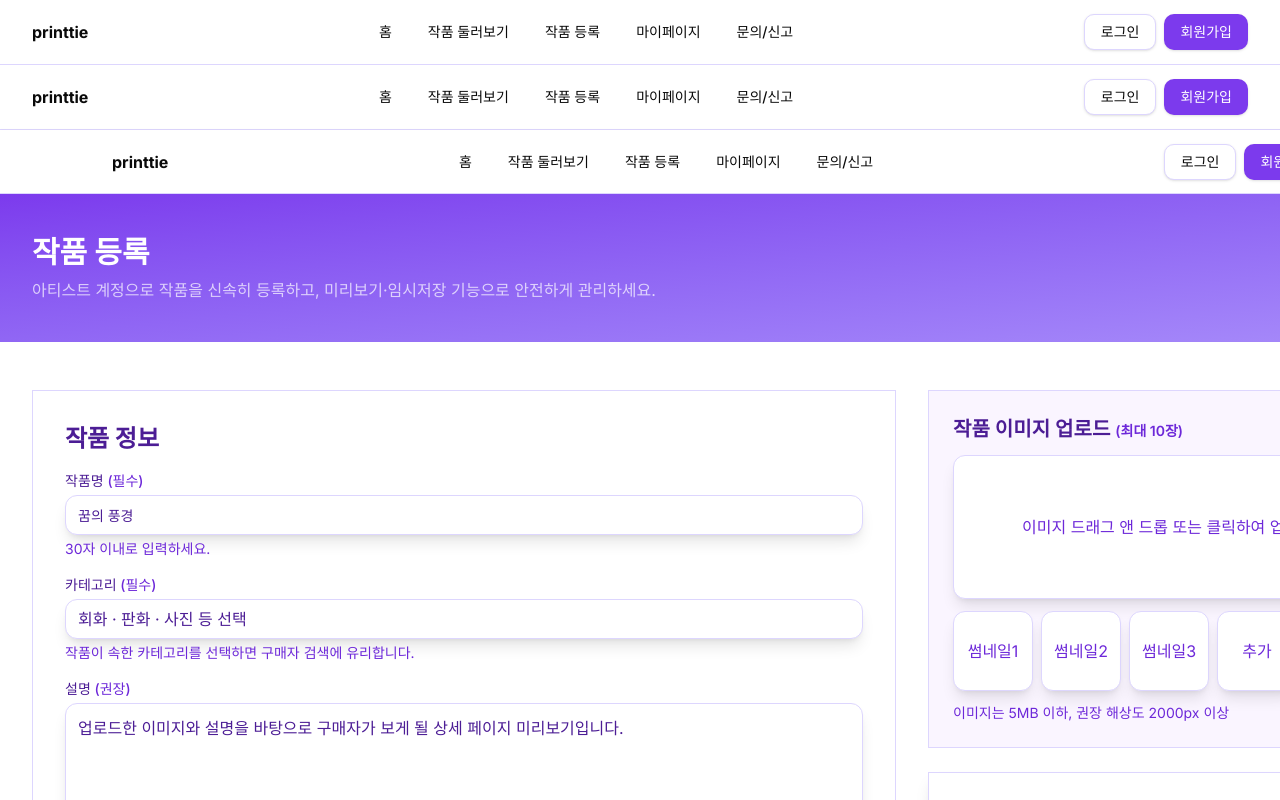
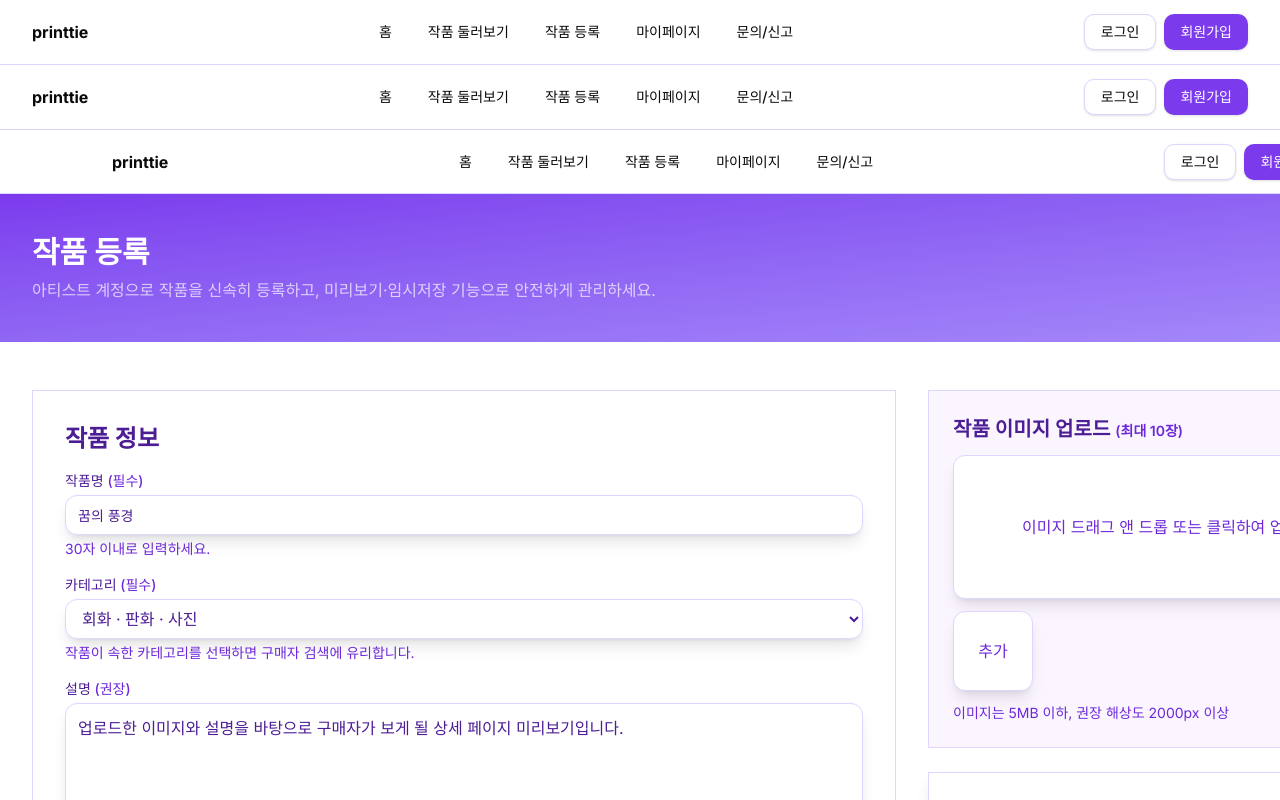
Before and after one commit to handaggledaggle/project-d29e4186-a74ffc-frontend, a Next.js app: page /artworks/new in a window 1280 px wide. Shown: the top 800 px of the page. Built offline with nearby package versions, Linux system fonts and the light colour scheme.

Commit message:
feat(frontend): add artwork create UI and API submission

```diff
--- a/app/artworks/new/_components/ArtworkCreateClient.tsx
+++ b/app/artworks/new/_components/ArtworkCreateClient.tsx
@@ -1,6 +1,7 @@
 "use client";
 
 import * as React from "react";
+import { useRouter } from "next/navigation";
 
 import { Price } from "@/components/Price";
 import { Button } from "@/components/ui/button";
@@ -8,10 +9,14 @@ import { Card } from "@/components/ui/card";
 import { Input } from "@/components/ui/input";
 import { Label } from "@/components/ui/label";
 import { cn } from "@/lib/utils";
+import { apiFetch } from "@/lib/api";
+import type { ArtworkCreateResponse } from "@/types/artwork";
 
 export default function ArtworkCreateClient() {
+  const router = useRouter();
+
   const [title, setTitle] = React.useState("꿈의 풍경");
-  const [category, setCategory] = React.useState("회화 · 판화 · 사진 등 선택");
+  const [category, setCategory] = React.useState("PAINTING");
   const [description, setDescription] = React.useState(
     "업로드한 이미지와 설명을 바탕으로 구매자가 보게 될 상세 페이지 미리보기입니다."
   );
@@ -19,12 +24,56 @@ export default function ArtworkCreateClient() {
   const [quantity, setQuantity] = React.useState<number | "">("");
 
   const [files, setFiles] = React.useState<File[]>([]);
+  const [loading, setLoading] = React.useState(false);
+  const [error, setError] = React.useState<string | null>(null);
 
-  const onSubmit = (e: React.FormEvent) => {
+  const onSubmit = async (e: React.FormEvent) => {
     e.preventDefault();
-    // TODO: API 연동 (/api/v1/artworks)
-    // eslint-disable-next-line no-console
-    console.log({ title, category, description, price, quantity, files });
+    setError(null);
+
+    // basic validation
+    if (!title || !price) {
+      setError("작품명과 가격은 필수입니다.");
+      return;
+    }
+
+    const form = new FormData();
+    form.append("title", title);
+    form.append("category", category);
+    form.append("price", String(price));
+    if (description) form.append("description", description);
+    if (typeof quantity === "number") form.append("quantity", String(quantity));
+
+    // Append files (API expects multipart/form-data)
+    files.slice(0, 10).forEach((f, i) => {
+      form.append("files", f, f.name);
+    });
+
+    try {
+      setLoading(true);
+      const res = await apiFetch<ArtworkCreateResponse>(`/api/v1/artworks`, {
+        method: "POST",
+        body: form,
+      });
+
+      if (!res.ok) {
+        setError(res.error.message || "등록에 실패했습니다.");
+        return;
+      }
+
+      // Navigate to newly created artwork detail page if artwork_id returned
+      const artworkId = res.data.artwork_id;
+      if (artworkId) {
+        // router from next/navigation works in client components
+        router.push(`/artworks/${encodeURIComponent(String(artworkId))}`);
+      }
+    } catch (err) {
+      // eslint-disable-next-line no-console
+      console.error(err);
+      setError("서버와 통신 중 오류가 발생했습니다.");
+    } finally {
+      setLoading(false);
+    }
   };
 
   return (
@@ -65,19 +114,21 @@ export default function ArtworkCreateClient() {
                   <Label className="text-sm text-[#4C1D95]">
                     카테고리 <span className="text-[#6D28D9] text-sm">(필수)</span>
                   </Label>
-                  {/* 디자인 상 셀렉트처럼 보이는 박스 */}
-                  <div
-                    className="h-10 bg-white shadow-lg border border-[#DDD6FE] rounded-lg flex items-center px-3 text-[#4C1D95]"
-                    role="button"
-                    tabIndex={0}
-                    onClick={() => setCategory("회화 · 판화 · 사진")}
-                    onKeyDown={(e) => {
-                      if (e.key === "Enter" || e.key === " ") setCategory("회화 · 판화 · 사진");
-                    }}
+                  {/* simple select */}
+                  <select
                     aria-label="카테고리 선택"
+                    className="h-10 bg-white shadow-lg border border-[#DDD6FE] rounded-lg px-3 text-[#4C1D95]"
+                    value={category}
+                    onChange={(e) => setCategory(e.target.value)}
+                    required
                   >
-                    {category}
-                  </div>
+                    <option value="PAINTING">회화 · 판화 · 사진</option>
+                    <option value="PHOTO">사진</option>
+                    <option value="DIGITAL">디지털</option>
+                    <option value="PRINT">프린트</option>
+                    <option value="ILLUSTRATION">일러스트</option>
+                    <option value="OTHER">기타</option>
+                  </select>
                   <p className="text-[#6D28D9] text-sm">
                     작품이 속한 카테고리를 선택하면 구매자 검색에 유리합니다.
                   </p>
@@ -157,6 +208,8 @@ export default function ArtworkCreateClient() {
                 </div>
               </div>
 
+              {error ? <p className="mt-3 text-red-600">{error}</p> : null}
+
               <div className="flex items-center justify-end gap-3 mt-6">
                 <Button
                   type="button"
@@ -168,8 +221,9 @@ export default function ArtworkCreateClient() {
                 <Button
                   type="submit"
                   className="bg-[#7C3AED] text-white rounded-lg px-6 py-2 hover:bg-[#6D28D9]"
+                  disabled={loading}
                 >
-                  등록하기
+                  {loading ? "등록 중..." : "등록하기"}
                 </Button>
               </div>
             </form>
@@ -200,18 +254,17 @@ export default function ArtworkCreateClient() {
                 </label>
 
                 <div className="flex gap-2">
-                  <div className="w-20 h-20 bg-white shadow-lg border border-[#DDD6FE] rounded-lg flex items-center justify-center text-[#6D28D9]">
-                    썸네일1
-                  </div>
-                  <div className="w-20 h-20 bg-white shadow-lg border border-[#DDD6FE] rounded-lg flex items-center justify-center text-[#6D28D9]">
-                    썸네일2
-                  </div>
-                  <div className="w-20 h-20 bg-white shadow-lg border border-[#DDD6FE] rounded-lg flex items-center justify-center text-[#6D28D9]">
-                    썸네일3
-                  </div>
-                  <div className="w-20 h-20 bg-white shadow-lg border border-[#DDD6FE] rounded-lg flex items-center justify-center text-[#6D28D9]">
-                    추가
-                  </div>
+                  {files.slice(0, 4).map((f, idx) => (
+                    <div key={f.name + idx} className="w-20 h-20 bg-white shadow-lg border border-[#DDD6FE] rounded-lg flex items-center justify-center text-[#6D28D9] overflow-hidden">
+                      <img src={URL.createObjectURL(f)} alt={f.name} className="w-full h-full object-cover" />
+                    </div>
+                  ))}
+
+                  {files.length < 4 ? (
+                    <div className="w-20 h-20 bg-white shadow-lg border border-[#DDD6FE] rounded-lg flex items-center justify-center text-[#6D28D9]">
+                      추가
+                    </div>
+                  ) : null}
                 </div>
 
                 <p className="text-[#6D28D9] text-sm">이미지는 5MB 이하, 권장 해상도 2000px 이상</p>
@@ -231,7 +284,7 @@ export default function ArtworkCreateClient() {
                     <div>
                       <div className="text-lg font-bold text-[#4C1D95]">{title || "꿈의 풍경"}</div>
                       <div className="text-sm text-[#6D28D9]">
-                        {"회화"} · {"2024"} · {"60x80cm"}
+                        {category ? `${category}` : "회화"} · {new Date().getFullYear()} · {"60x80cm"}
                       </div>
                     </div>
                     <div className="text-sm text-[#6D28D9]">
@@ -325,7 +378,14 @@ export default function ArtworkCreateClient() {
         </p>
 
         <div className="flex gap-3 mt-4">
-          <Button className="bg-[#7C3AED] text-white rounded-lg px-6 py-2 hover:bg-[#6D28D9]">
+          <Button
+            className="bg-[#7C3AED] text-white rounded-lg px-6 py-2 hover:bg-[#6D28D9]"
+            onClick={() => {
+              // fallback: scroll to form submit
+              const form = document.querySelector('form');
+              if (form) form.scrollIntoView({ behavior: 'smooth' });
+            }}
+          >
             등록 완료
           </Button>
           <Button
```
